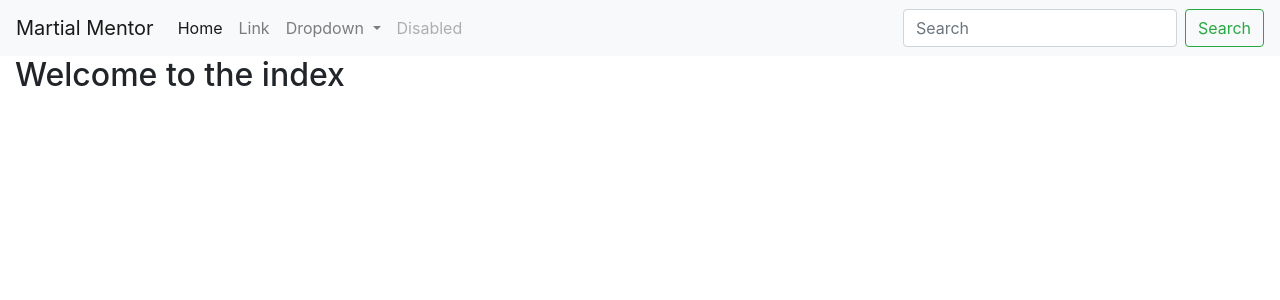
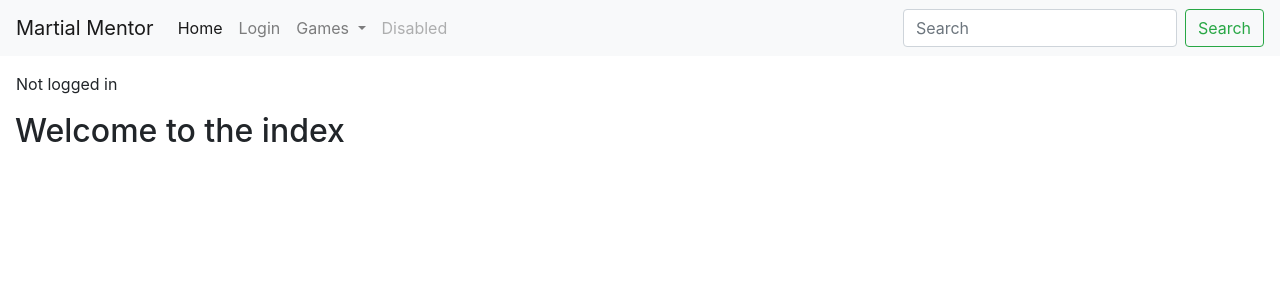
Before and after one commit to MateoElProgramador/Martial-Mentor, a Django app: page / in a window 1280 px wide. Shown: the top 300 px of the page. Run offline with Django 3.2, Linux system fonts and the light colour scheme; data that the repository does not hold is empty.

Commit message:
Add content to navbar in layout.html, show login status and logout link when appropriate

```diff
--- a/mentor/templates/mentor/layout.html
+++ b/mentor/templates/mentor/layout.html
@@ -26,18 +26,23 @@
 
     <div class="collapse navbar-collapse" id="navbarSupportedContent">
         <ul class="navbar-nav mr-auto">
+            <!-- Home link: -->
             <li class="nav-item active">
                 <a class="nav-link" href="#">Home <span class="sr-only">(current)</span></a>
             </li>
+            <!-- Login link: -->
             <li class="nav-item">
-                <a class="nav-link" href="#">Link</a>
+                <a class="nav-link" href="{% url 'login' %}">Login</a>
             </li>
+
+            <!-- Games dropdown: -->
             <li class="nav-item dropdown">
                 <a class="nav-link dropdown-toggle" href="#" id="navbarDropdown" role="button" data-toggle="dropdown"
                    aria-haspopup="true" aria-expanded="false">
-                    Dropdown
+                    Games
                 </a>
                 <div class="dropdown-menu" aria-labelledby="navbarDropdown">
+                    <!-- TODO Dynamically add games to nav dropdown (requires context containing all games) -->
                     <a class="dropdown-item" href="#">Action</a>
                     <a class="dropdown-item" href="#">Another action</a>
                     <div class="dropdown-divider"></div>
@@ -56,6 +61,16 @@
 
 </nav>
 
+<!-- State whether logged in: -->
+<div class="fluid-container mx-3 my-3">
+    {% if user.is_authenticated %}
+    Logged in as {{user.username}}
+    <p><a href="{% url 'logout' %}">Log Out</a></p>
+    {% else %}
+        Not logged in
+    {% endif %}
+</div>
+
 {% block content %} {% endblock %}
 
 
```
